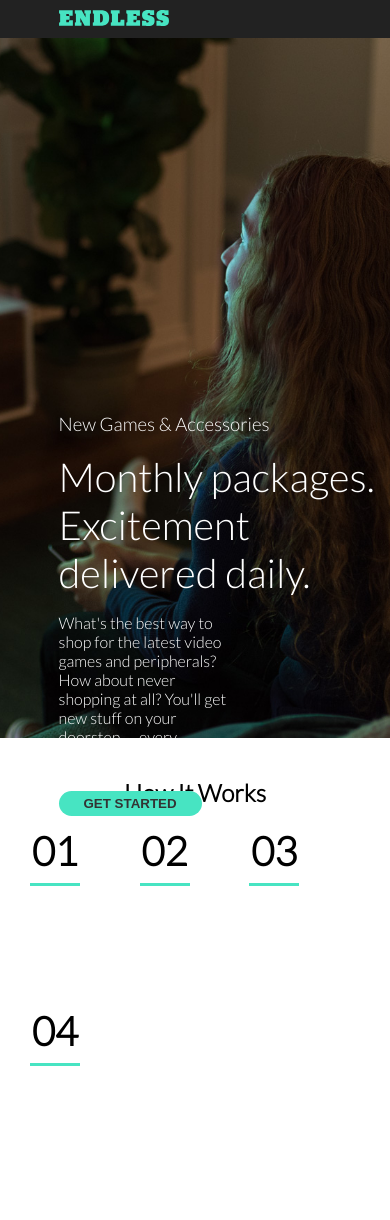
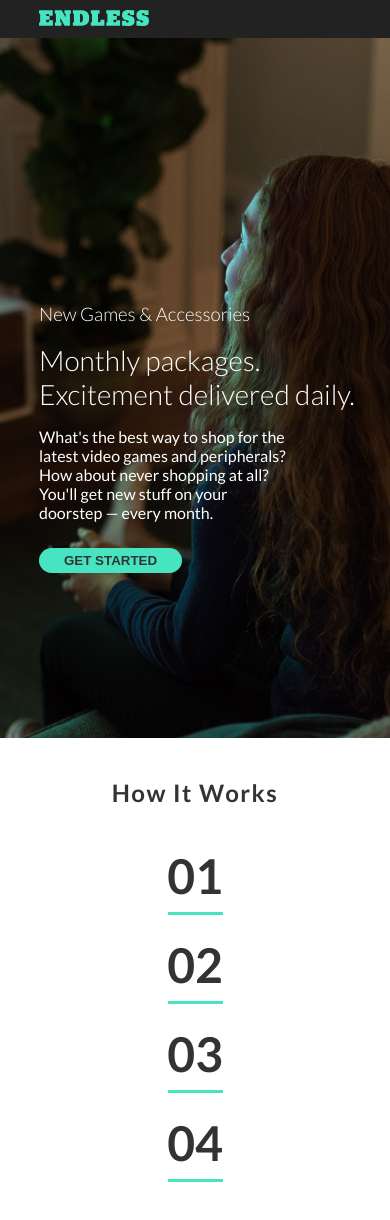
Before and after one commit to amfirebaugh/Endless-SS-Exercise, a React (Create React App) app: page / in a window 390 px wide. Shown: the top 1220 px of the page. Before the commit the page ends 1187 px from the top, so only its background shows below. Built offline with nearby package versions, Linux system fonts and the light colour scheme; no server answers.

Commit message:
added CSS and media queries for mobile responsiveness

```diff
--- a/public/index.html
+++ b/public/index.html
@@ -21,7 +21,7 @@
     -->
     <!-- Lato Google Font, 300 for "light" -->
     <link
-      href="https://fonts.googleapis.com/css?family=Lato:300&display=swap"
+      href="https://fonts.googleapis.com/css?family=Lato:300,400,700&display=swap"
       rel="stylesheet"
     />
     <title>Endless</title>
--- a/src/App.css
+++ b/src/App.css
@@ -10,7 +10,7 @@
 }
 
 .textArea {
-  margin-left: 15%;
+  margin-left: 10%;
 }
 
 .mainContainer {
@@ -23,10 +23,10 @@
   top: -20px;
 }
 
-h1 {
+.textAreaH1 {
   margin-top: 0px;
   margin-bottom: 0px;
-  font-weight: 100;
+  font-weight: 300;
   font-size: 2.5em;
 }
 
@@ -41,7 +41,7 @@
 }
 
 .aboutTextSubArea {
-  width: 51%;
+  width: 385px;
 }
 
 button {
@@ -76,36 +76,63 @@
 
 .hiwContainer {
   text-align: center;
-  /* background-color: lightgray; */
+  padding-bottom: 100px;
+  color: #333333;
+}
+
+h2 {
+  letter-spacing: 1.5px;
+}
+
+.flex-container {
+  display: flex;
+  justify-content: center;
+  width: 75%;
+  margin: auto;
 }
 
 .stepContainer {
-  width: 23%;
   margin: 0 10px 0 10px;
-  float: left;
-  padding-bottom: 100px;
 }
 
 .stepNum {
-  font-weight: 700;
+  font-weight: bold;
+  font-size: 3em;
+  margin: 0;
 }
 
 .numHR {
   height: 3px;
-  width: 50px;
+  width: 55px;
   background-color: #47e4c2;
   border: none;
 }
 
 .stepTitle {
-  font-weight: 700;
+  font-weight: bold;
+  /* font-size: 1em; */
 }
 
-/* media queries */
+.stepBody {
+  font-weight: 400;
+  margin: auto;
+  width: 90%;
+}
 
-/* small screen */
-
-/* .textArea {
-  top: 200px;
+@media screen and (max-width: 600px) {
+  .textArea {
+    top: 265px;
+  }
+  .textAreaH1 {
+    font-size: 1.75em;
+  }
+  .aboutTextSubArea {
+    width: 250px;
+  }
+  h2 {
+    margin-bottom: 40px;
+  }
+  .flex-container {
+    flex-direction: column;
+  }
 }
-  */
--- a/src/components/HIW.js
+++ b/src/components/HIW.js
@@ -80,10 +80,12 @@
     return (
       <div className="hiwContainer">
         <h2>How It Works</h2>
-        <Step1 stage1Title={stage1Title} stage1Body={stage1Body} />
-        <Step2 stage2Title={stage2Title} stage2Body={stage2Body} />
-        <Step3 stage3Title={stage3Title} stage3Body={stage3Body} />
-        <Step4 stage4Title={stage4Title} stage4Body={stage4Body} />
+        <div className="flex-container">
+          <Step1 stage1Title={stage1Title} stage1Body={stage1Body} />
+          <Step2 stage2Title={stage2Title} stage2Body={stage2Body} />
+          <Step3 stage3Title={stage3Title} stage3Body={stage3Body} />
+          <Step4 stage4Title={stage4Title} stage4Body={stage4Body} />
+        </div>
       </div>
     );
   }
--- a/src/components/Main.js
+++ b/src/components/Main.js
@@ -5,8 +5,8 @@
     <div className="mainContainer">
       <div className="textArea">
         <h3>New Games &amp; Accessories</h3>
-        <h1>Monthly packages.</h1>
-        <h1>Excitement delivered daily.</h1>
+        <h1 className="textAreaH1">Monthly packages.</h1>
+        <h1 className="textAreaH1">Excitement delivered daily.</h1>
         <p className="aboutTextSubArea">
           What's the best way to shop for the latest video games and
           peripherals? How about never shopping at all? You'll get new stuff on
--- a/src/components/Nav.js
+++ b/src/components/Nav.js
@@ -3,7 +3,7 @@
 
 const logoStyles = {
   position: 'relative',
-  left: '15%'
+  left: '10%'
 };
 
 const Nav = () => {
```
